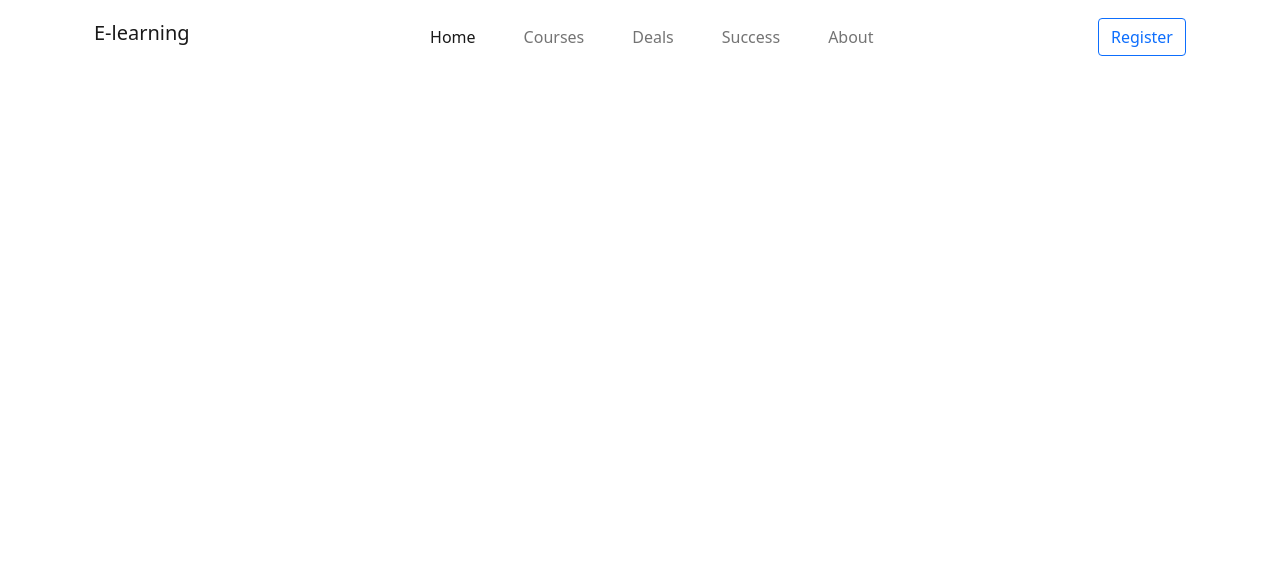
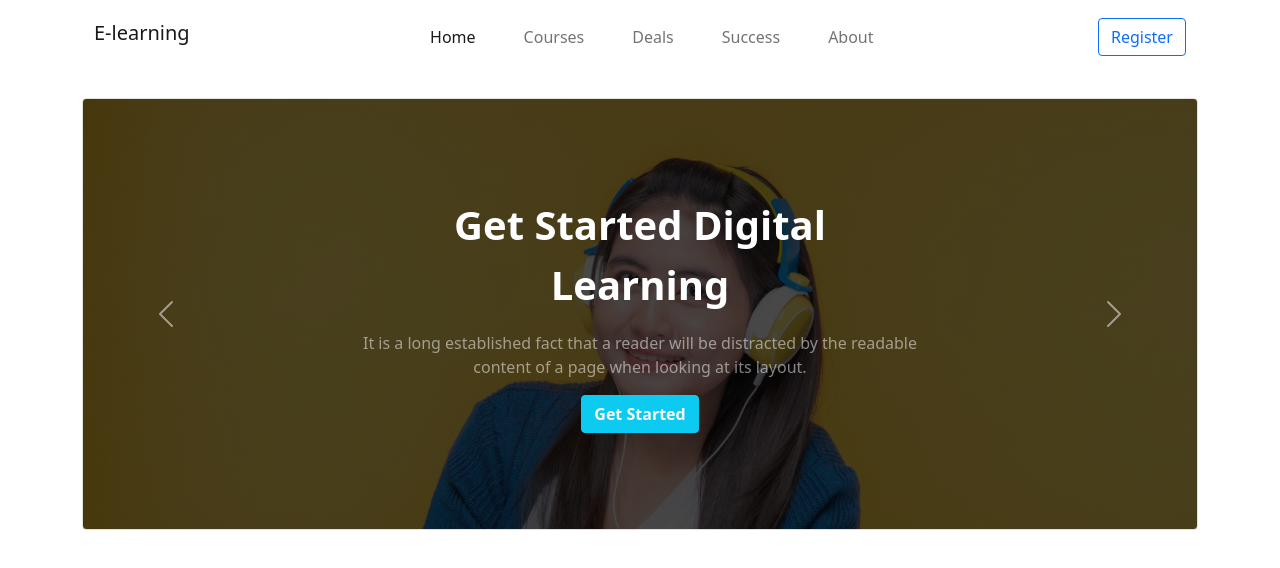
Before and after one commit to Iqbalhossen/E-learning, a plain HTML site: page index.html in a window 1280 px wide. Both pictures are taken after a click on the link "Home". Drawn offline with Linux system fonts and the light colour scheme.

Commit message:
Slider Added

```diff
--- /dev/null
+++ b/css/style.css
@@ -0,0 +1,3 @@
+.slider-image{
+    background-size: cover !important;
+}
--- a/index.html
+++ b/index.html
@@ -6,10 +6,12 @@
     <meta name="viewport" content="width=device-width, initial-scale=1.0">
     <title>E-learning</title>
     <link rel="stylesheet" href="css/bootstrap.min.css">
+    <link rel="stylesheet" href="css/style.css">
 </head>
 <body>
     <section class="container">
         <!---------- Navbar Start --------->
+        <header>
             <nav class="navbar navbar-expand-lg navbar-light py-3">
                 <div class="container-fluid">
                   <a class="navbar-brand h1" href="#">E-learning</a>
@@ -39,7 +41,55 @@
                       </div>
                 </div>
               </nav>
+        </header>
         <!---------- Navbar End --------->
+
+        <!-------- Slider Section Start -------->
+        <section class="mt-4">
+            <div id="carouselExampleControls" class="carousel slide" data-bs-ride="carousel">
+                <div class="carousel-inner text-center">
+
+                    <!-------- Single Slider 1 Start  ------->
+                  <div class="carousel-item active border rounded  py-5 slider-image" style="background-image: linear-gradient(90deg, rgba(4,4,4,0.7287114674971551) 100%, rgba(1,1,17,0.8015405991498161) 100%), url('images/cover/cover-1.png');">
+                    <div class="text-center py-5">
+                        <h1 class="fw-bold fs-1 lh-base m-auto text-white">Get Started Digital <br> Learning</h1>
+                        <p class="py-3 m-auto text-white-50">It is a long established fact that a reader will be distracted by the readable <br> content of a page when looking at its layout.</p>
+                        <button type="button" class="btn btn-info  text-light fw-bold">Get Started</button>
+                    </div>
+                  </div>
+                  <!-------- Single Slider 1 End  ------->
+
+                  <!-------- Single Slider 2 Start  ------->
+                  <div class="carousel-item border rounded py-5 slider-image" style="background-image: linear-gradient(90deg, rgba(4,4,4,0.7287114674971551) 100%, rgba(1,1,17,0.8015405991498161) 100%), url('images/cover/cover-2.jpg');">
+                    <div class="text-center py-5">
+                        <h1 class="fw-bold fs-1 lh-base m-auto text-white">Get Started Digital <br> Learning</h1>
+                        <p class="py-3 m-auto text-white-50">It is a long established fact that a reader will be distracted by the readable <br> content of a page when looking at its layout.</p>
+                        <button type="button" class="btn btn-info  text-light fw-bold">Get Started</button>
+                    </div>
+                  </div>
+                  <!-------- Single Slider 2 End  ------->
+
+                  <!-------- Single Slider 3 Start  ------->
+                  <div class="carousel-item border rounded py-5 slider-image" style="background-image: linear-gradient(90deg, rgba(4,4,4,0.7287114674971551) 100%, rgba(1,1,17,0.8015405991498161) 100%), url('images/cover/cover-3.jpg');">
+                    <div class="text-center py-5">
+                        <h1 class="fw-bold fs-1 lh-base m-auto text-white">Get Started Digital <br> Learning</h1>
+                        <p class="py-3 m-auto text-white-50">It is a long established fact that a reader will be distracted by the readable <br> content of a page when looking at its layout.</p>
+                        <button type="button" class="btn btn-info  text-light fw-bold">Get Started</button>
+                    </div>
+                  </div>
+                  <!-------- Single Slider 3 End  ------->
+                </div>
+                <button class="carousel-control-prev" type="button" data-bs-target="#carouselExampleControls" data-bs-slide="prev">
+                  <span class="carousel-control-prev-icon" aria-hidden="true"></span>
+                  <span class="visually-hidden">Previous</span>
+                </button>
+                <button class="carousel-control-next" type="button" data-bs-target="#carouselExampleControls" data-bs-slide="next">
+                  <span class="carousel-control-next-icon" aria-hidden="true"></span>
+                  <span class="visually-hidden">Next</span>
+                </button>
+              </div>
+        </section>
+        <!-------- Slider Section End -------->
 
     </section>
     <script src="js/bootstrap.min.js"></script>
```
Lines whose indentation alone changed are shown as unchanged.
